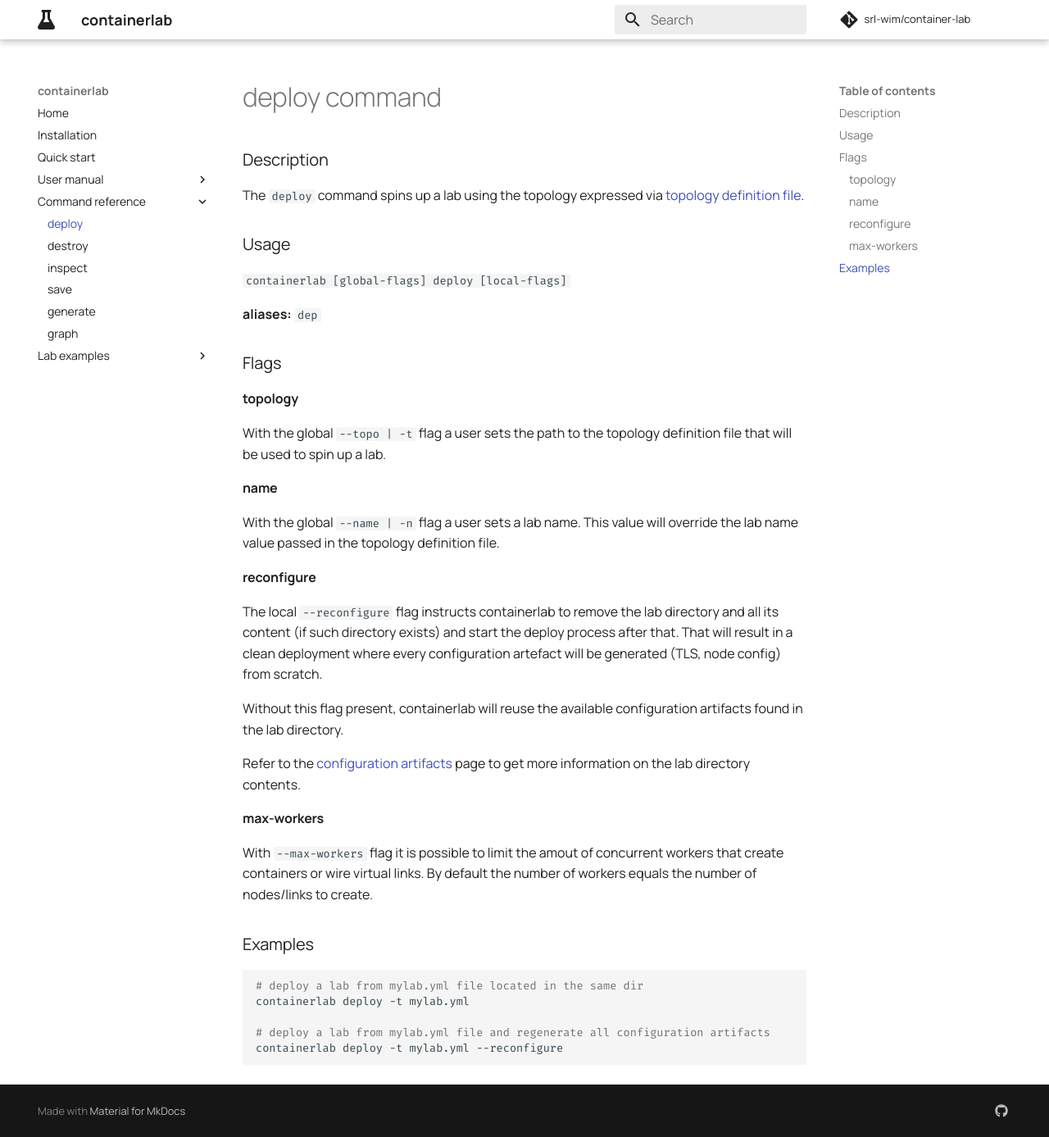
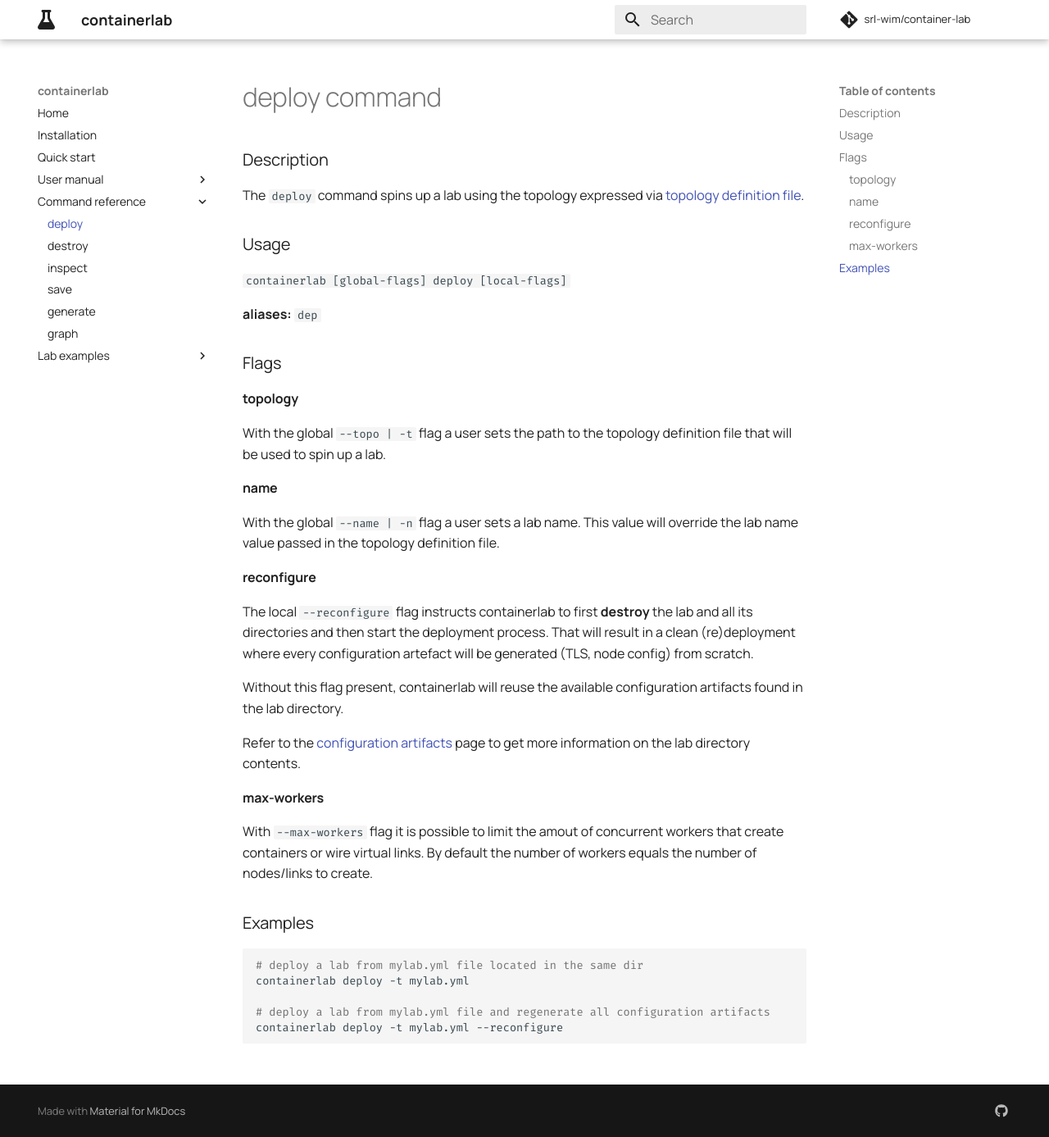
Before and after one commit to srl-labs/containerlab, an MkDocs documentation site: the page built from docs/cmd/deploy.md, in a window 1280 px wide and 1387 px high. Shown: the whole window at 82% size. Built offline with MkDocs 1.6.1 and Material for MkDocs 9.7.7, drawn with Linux system fonts in a browser that asks for light colours; comment, search, counter and statistics services are not loaded.

Commit message:
added docs about changed --reconfigure

```diff
--- a/docs/cmd/deploy.md
+++ b/docs/cmd/deploy.md
@@ -22,7 +22,7 @@ With the global `--name | -n` flag a user sets a lab name. This value will overr
 
 #### reconfigure
 
-The local `--reconfigure` flag instructs containerlab to remove the lab directory and all its content (if such directory exists) and start the deploy process after that. That will result in a clean deployment where every configuration artefact will be generated (TLS, node config) from scratch.
+The local `--reconfigure` flag instructs containerlab to first **destroy** the lab and all its directories and then start the deployment process. That will result in a clean (re)deployment where every configuration artefact will be generated (TLS, node config) from scratch.
 
 Without this flag present, containerlab will reuse the available configuration artifacts found in the lab directory.
 
```
